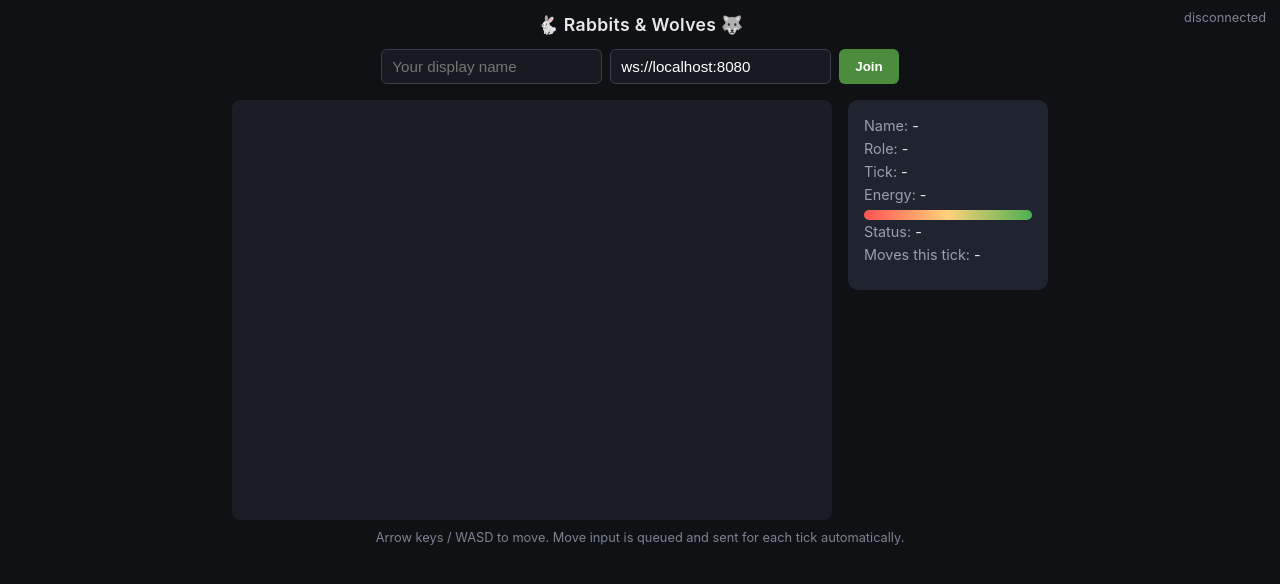
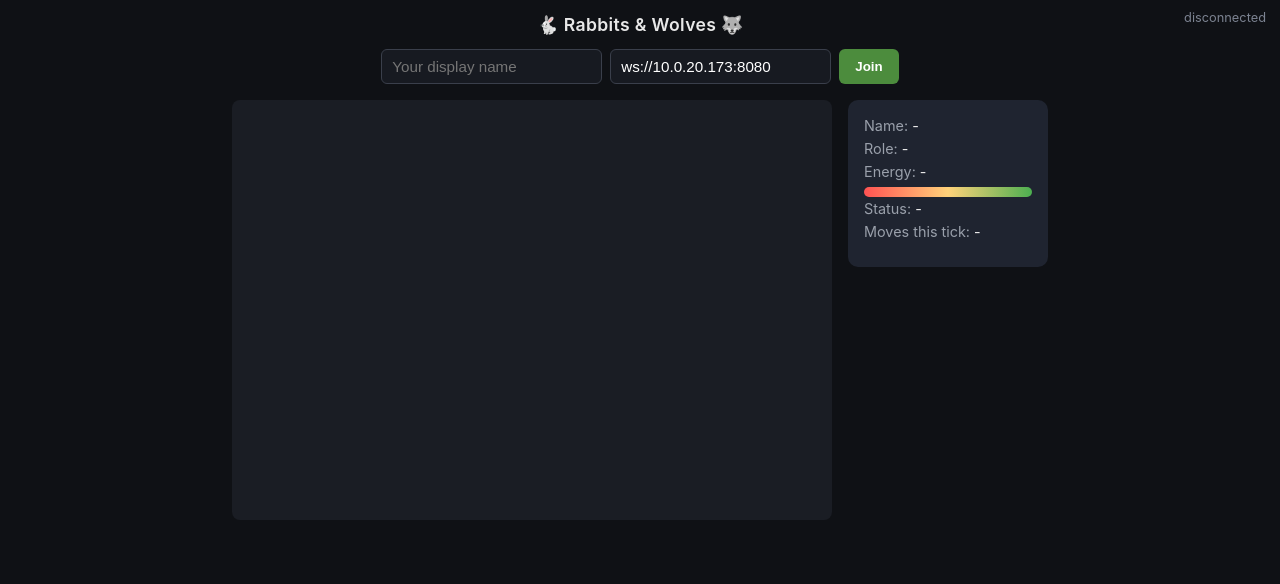
Before and after one commit to StNikadimus/Igra-zajci-in-volki, a plain HTML site: page index.html in a window 1280 px wide. Drawn offline with Linux system fonts and the light colour scheme.

Commit message:
odstanjitev random ahh kode

```diff
--- a/client.js
+++ b/client.js
@@ -142,7 +142,6 @@ function handleStateTick(msg) {
   }
   ws.send(JSON.stringify({ type: 'decision', tick: msg.tick, moves }));
 
-  hTick.textContent = msg.tick;
   hMovesAllowed.textContent = allowed;
   hAlive.textContent = msg.you.alive ? 'alive' : `dead (respawning at tick ${msg.you.respawnAtTick})`;
 
--- a/index.html
+++ b/index.html
@@ -90,7 +90,7 @@
 
   <div id="connectPanel">
     <input id="nameInput" type="text" placeholder="Your display name" maxlength="24" />
-    <input id="urlInput" type="text" placeholder="ws://localhost:8080" value="ws://localhost:8080" />
+    <input id="urlInput" type="text" placeholder="ws://10.0.20.173:8080" value="ws://10.0.20.173:8080" />
     <button id="connectBtn">Join</button>
   </div>
 
@@ -99,7 +99,6 @@
     <div id="hud">
       <div><span class="label">Name:</span> <span id="hName">-</span></div>
       <div><span class="label">Role:</span> <span id="hKind">-</span></div>
-      <div><span class="label">Tick:</span> <span id="hTick">-</span></div>
       <div><span class="label">Energy:</span> <span id="hEnergy">-</span></div>
       <div id="energyBarOuter"><div id="energyBarInner" style="width:100%"></div></div>
       <div><span class="label">Status:</span> <span id="hAlive">-</span></div>
@@ -108,8 +107,6 @@
     </div>
   </div>
 
-  <div id="hint">Arrow keys / WASD to move. Move input is queued and sent for each tick automatically.</div>
-
   <script src="client.js"></script>
 </body>
 </html>
```
